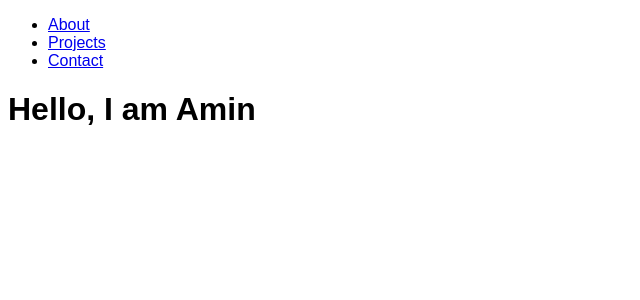
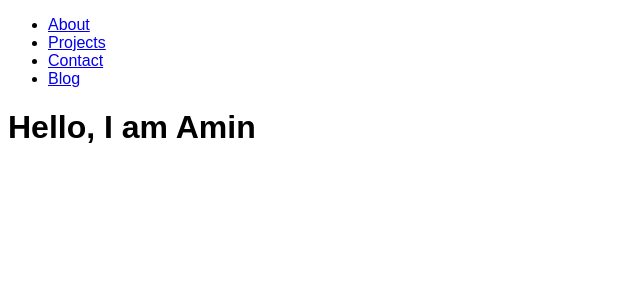
Before and after one commit to AminTaheri23/hackfrost_dev, a Flask app: page / in a window 1280 px wide. Shown: the top 300 px of the page, without its empty margins (0-640 px from the left). Run offline with Flask 2, Linux system fonts and the light colour scheme.

Commit message:
added blog page in app.py and in the nav bar and also the template dir

```diff
--- a/S3/1/app.py
+++ b/S3/1/app.py
@@ -40,5 +40,11 @@ def projects_page():
 def contacts_page():
     return render_template("contact.html", api=CONTACT_FORM_ACTION)
 
+@app.route("/blog")
+def blog_page():
+    return render_template("blog.html")
+
+
+
 if __name__ == "__main__":
     app.run(debug=True)
--- /dev/null
+++ b/S3/1/templates/blog.html
@@ -0,0 +1,6 @@
+{% extends "layout.html" %}
+{% block title %}Blog{% endblock %}
+{% block content %}
+<div id="blog">
+    <h1>Hello, I am {{ Myname }} and This is blog</h1>
+{% endblock %}
--- a/S3/1/templates/layout.html
+++ b/S3/1/templates/layout.html
@@ -25,6 +25,9 @@
                 <li>
                     <a href="/contact">Contact</a>
                 </li>
+                <li>
+                    <a href="/blog">Blog</a>
+                </li>
             </ul>
         </nav>
         {% block content %}{% endblock %}
```
